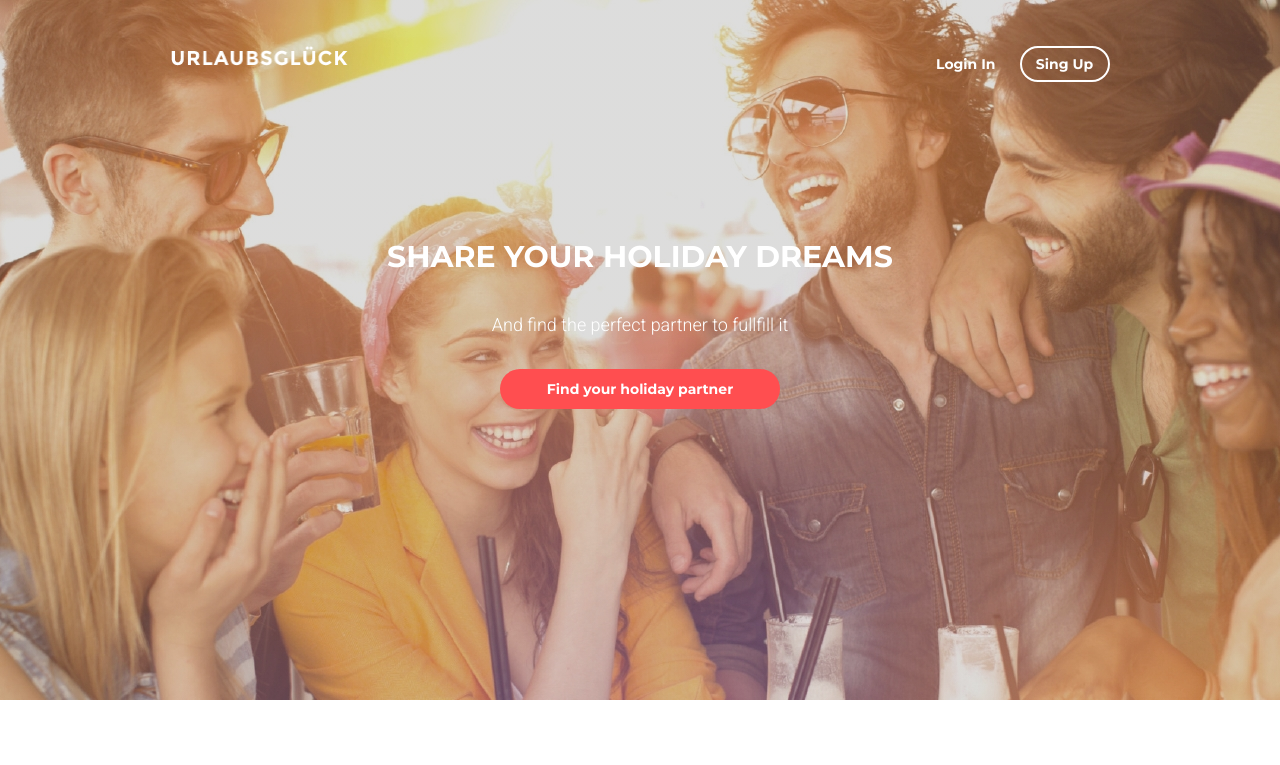
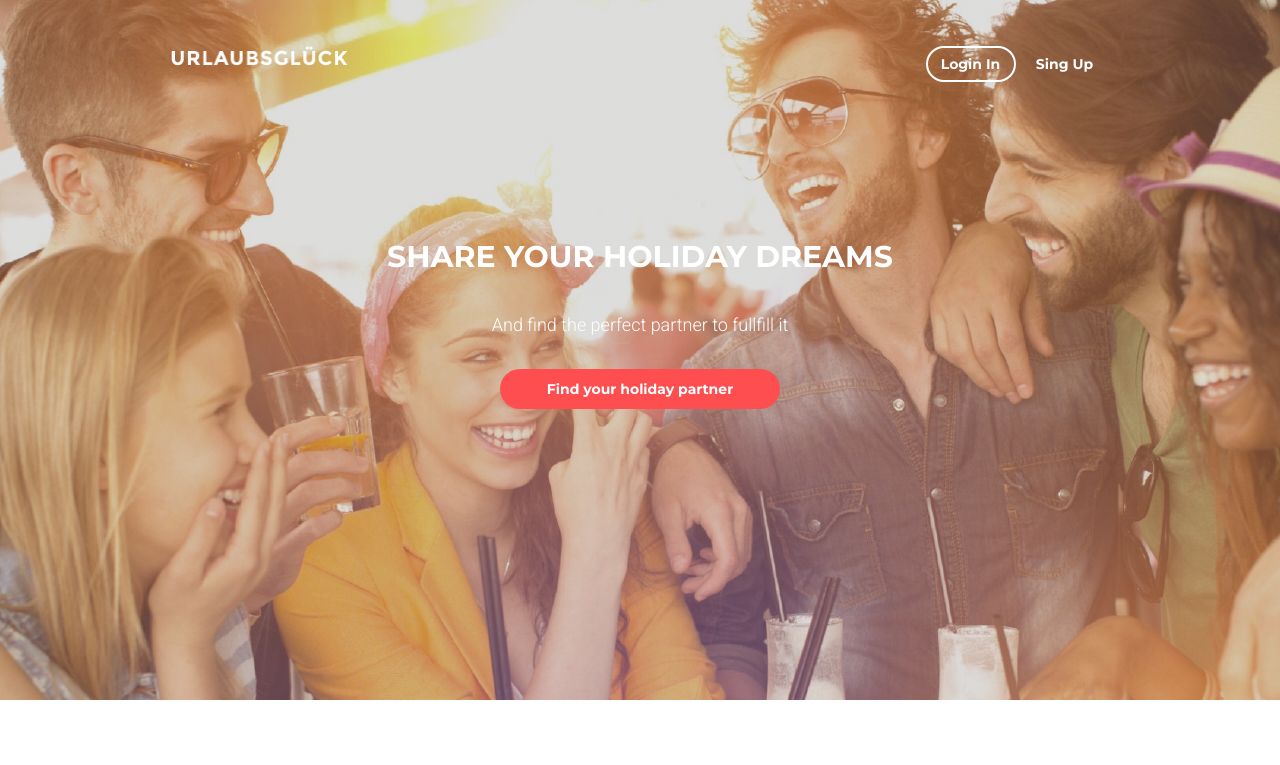
Before and after one commit to xfingerling/goit-fe-course, a plain HTML site: page html-css/module-8/index.html in a window 1280 px wide. Both pictures are taken after a click on the link "Login In". Shown: the top 765 px of the page. Drawn offline with Linux system fonts and the light colour scheme.

Commit message:
fixed horizontal scrolling

```diff
--- a/html-css/module-8/css/desktop.css
+++ b/html-css/module-8/css/desktop.css
@@ -1,6 +1,6 @@
 @media (min-width: 939px) {
   .container {
-    width: 939px;
+    max-width: 939px;
   }
 
   .card {
--- a/html-css/module-8/css/main.css
+++ b/html-css/module-8/css/main.css
@@ -36,24 +36,22 @@
 }
 
 .header-link {
+  display: inline-block;
   text-decoration: none;
   color: #fff;
   font-family: var(--font-montserrat);
   font-size: 14px;
   font-weight: 700;
-}
-
-.header-link:not(:last-child) {
-  margin-right: 20px;
-}
-
-.border-link {
-  display: inline-block;
   padding: 8px 0;
   width: 90px;
   height: 36px;
+  border: 2px solid transparent;
+  border-radius: 50px;
+}
+
+.header-link:hover,
+.header-link:focus {
   border: 2px solid #fff;
-  border-radius: 50px;
 }
 
 .logo-link {
@@ -207,7 +205,7 @@
 
 @media (max-width: 767px) {
   .container {
-    width: 300px;
+    max-width: 300px;
   }
 
   .header-section {
@@ -216,7 +214,7 @@
   }
 
   .header-login {
-    margin-bottom: 122px;
+    margin-bottom: 115px;
   }
 
   .card-item {
--- a/html-css/module-8/css/tablet.css
+++ b/html-css/module-8/css/tablet.css
@@ -1,6 +1,6 @@
 @media (min-width: 768px) {
   .container {
-    width: 668px;
+    max-width: 668px;
   }
 
   .baner {
--- a/html-css/module-8/index.html
+++ b/html-css/module-8/index.html
@@ -20,16 +20,16 @@
       <div class="container">
         <div class="header-section">
           <div class="header-login">
-            <a href="#" class="header-link hover">Login In</a>
-            <a href="#" class="header-link border-link">Sing Up</a>
+            <a href="#" class="header-link">Login In</a>
+            <a href="#" class="header-link">Sing Up</a>
           </div>
           <a class="logo-link" href="#"
             ><img
               class="logo"
               src="img/logo.png"
               alt="URLAUBSGLÜCK"
-              width="177px"
-              height="20px"
+              width="177"
+              height="20"
           /></a>
         </div>
 
```
